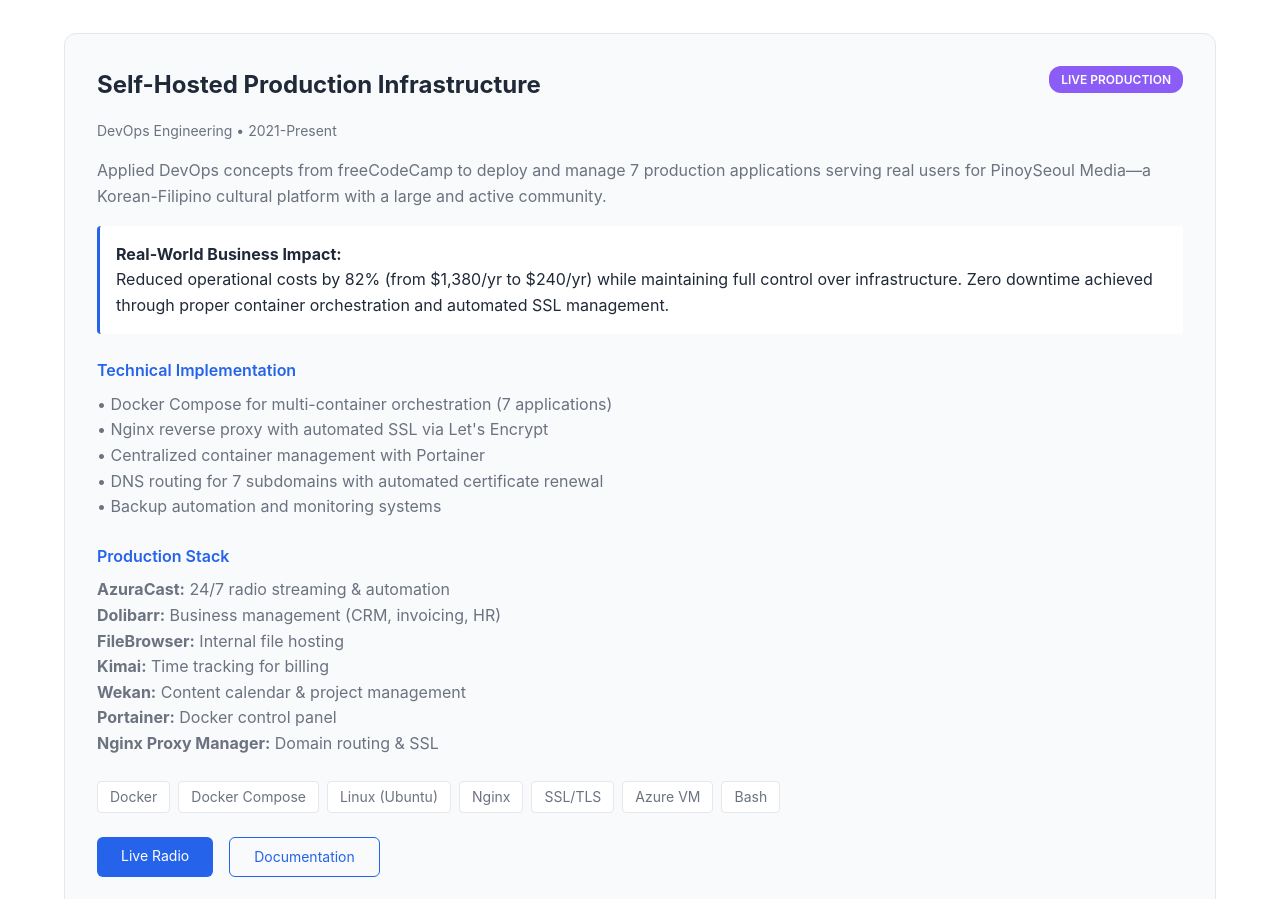
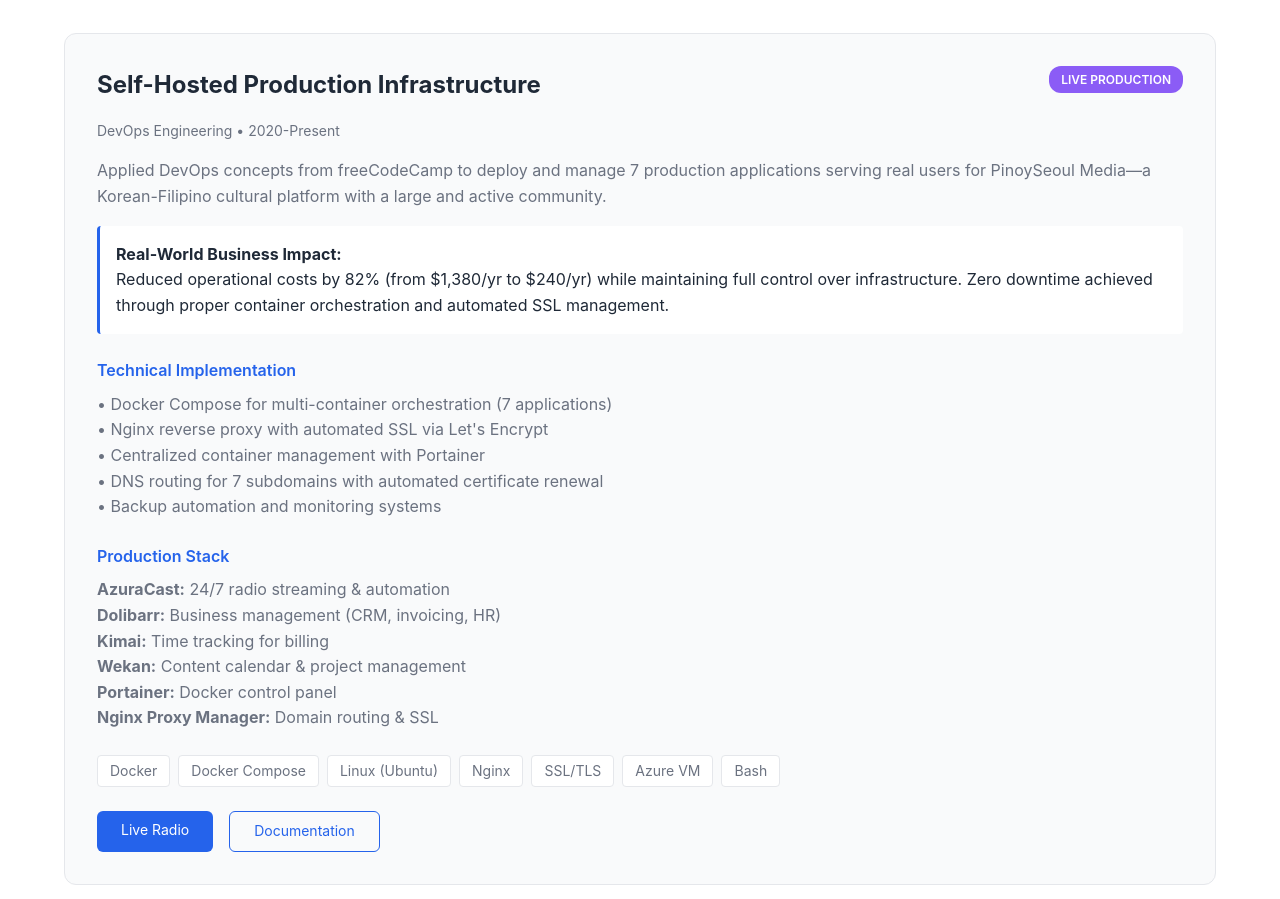
Before and after one commit to subtleazn/subtleazn.github.io, a plain HTML site: page index.html in a window 1280 px wide. Shown: the part 800-1699 px from the top of the page. Drawn offline with Linux system fonts and the light colour scheme.

Commit message:
chore: Manual update to index.html

```diff
--- a/index.html
+++ b/index.html
@@ -62,7 +62,7 @@
                 <h3>Self-Hosted Production Infrastructure</h3>
                 <span class="project-badge">Live Production</span>
             </div>
-            <p class="project-meta">DevOps Engineering • 2021-Present</p>
+            <p class="project-meta">DevOps Engineering • 2020-Present</p>
 
             <p>Applied DevOps concepts from freeCodeCamp to deploy and manage 7 production applications serving real users for PinoySeoul Media—a Korean-Filipino cultural platform with a large and active community.</p>
 
@@ -84,7 +84,7 @@
                 <h4>Production Stack</h4>
                 <p><strong>AzuraCast:</strong> 24/7 radio streaming & automation<br>
                    <strong>Dolibarr:</strong> Business management (CRM, invoicing, HR)<br>
-                   <strong>FileBrowser:</strong> Internal file hosting<br>                   <strong>Kimai:</strong> Time tracking for billing<br>
+                   <strong>Kimai:</strong> Time tracking for billing<br>
                    <strong>Wekan:</strong> Content calendar & project management<br>
                    <strong>Portainer:</strong> Docker control panel<br>
                    <strong>Nginx Proxy Manager:</strong> Domain routing & SSL</p>
```
